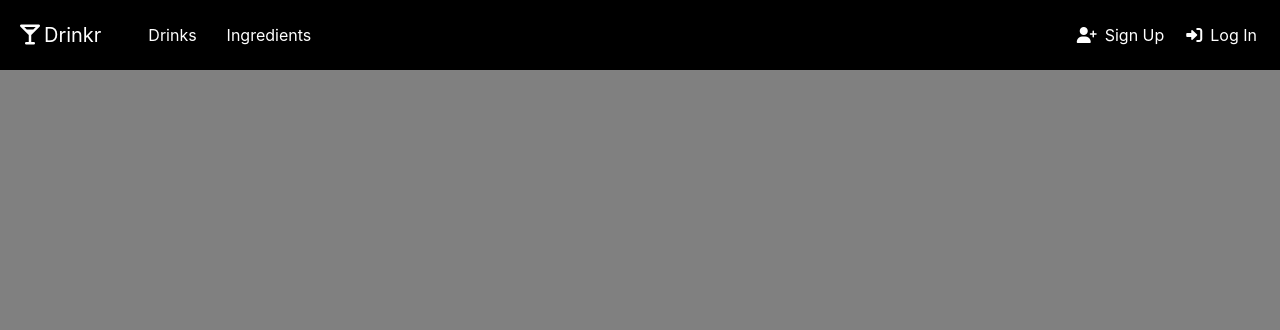
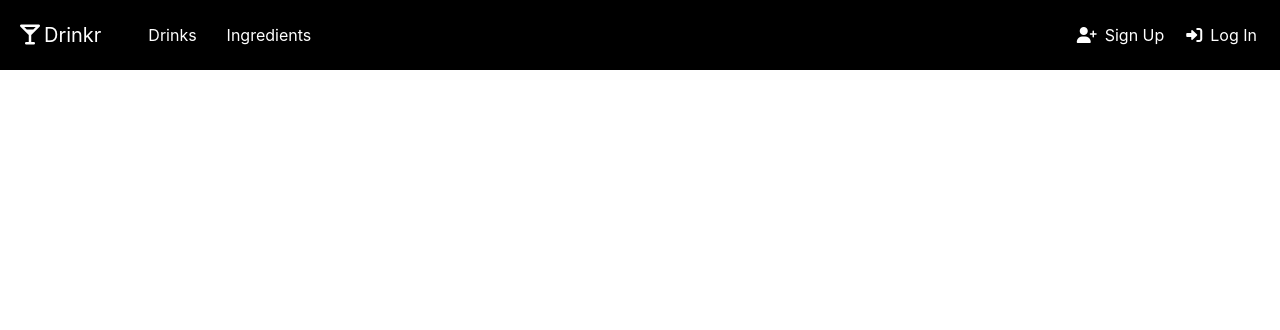
Before and after one commit to cookm353/Drinkr, a Flask app: page / in a window 1280 px wide. Shown: the top 330 px of the page. Run offline with Flask 2, Linux system fonts and the light colour scheme; parts of the project's set-up code (start-up, migrations or seed data) failed here and were passed over; some libraries are stand-ins or nearby versions.

Commit message:
tinkering w/ styles

```diff
--- a/static/css/styles.css
+++ b/static/css/styles.css
@@ -5,7 +5,8 @@ html {
     position: relative;
 }
 
-body {
+/* body { */
+#main-div {
     background-color: gray;
 }
 
```
